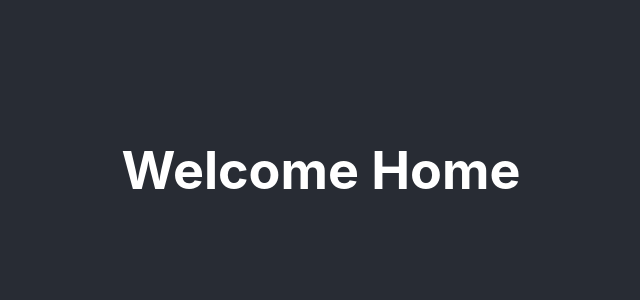
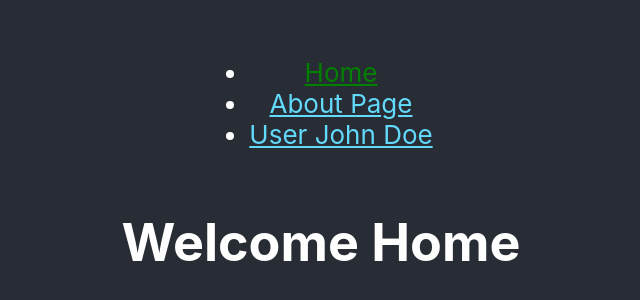
Before and after one commit to tutu-tonton/Udemy_ReactHooksAZ, a React (Create React App) app: page / in a window 1280 px wide. Shown: the part 230-530 px from the top of the page, without its empty margins (319-959 px from the left). Built offline with nearby package versions, Linux system fonts and the light colour scheme.

Commit message:
37. Route Links -

```diff
--- a/src/App.css
+++ b/src/App.css
@@ -44,3 +44,7 @@
 	margin-top: 5px;
 	margin-bottom: 5px;
 }
+
+.Link-active-style {
+	color: green;
+}
--- a/src/App.js
+++ b/src/App.js
@@ -1,15 +1,35 @@
 import React from 'react';
-import { BrowserRouter, Route } from 'react-router-dom';
+import { BrowserRouter, Route, NavLink } from 'react-router-dom';
 
 import AboutPage from './pages/AboutPage';
 
 import './App.css';
 
+//========================================
+//  37. Route Links
+//========================================
 const App = () => {
 	return (
 		<BrowserRouter>
 			<div className="App">
 				<header className="App-header">
+					<ul>
+						<li>
+							<NavLink className="App-link" to="/" exact activeClassName="Link-active-style">
+								Home
+							</NavLink>
+						</li>
+						<li>
+							<NavLink className="App-link" to="/about" activeClassName="Link-active-style">
+								About Page
+							</NavLink>
+						</li>
+						<li>
+							<NavLink className="App-link" to="/user/john/doe" activeClassName="Link-active-style">
+								User John Doe
+							</NavLink>
+						</li>
+					</ul>
 					<Route
 						path="/"
 						exact
```
Also changed, not shown: 1 other file (tests, documents, lock files or other folders).
